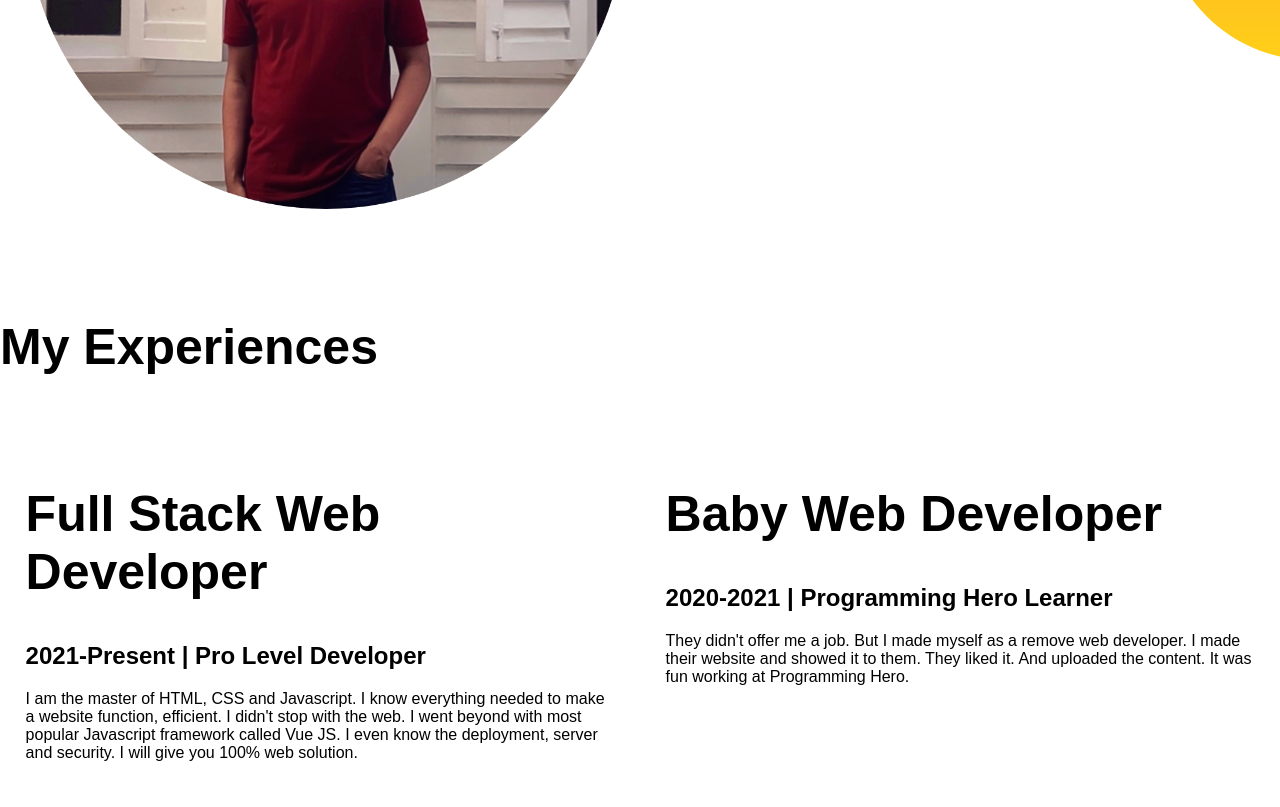
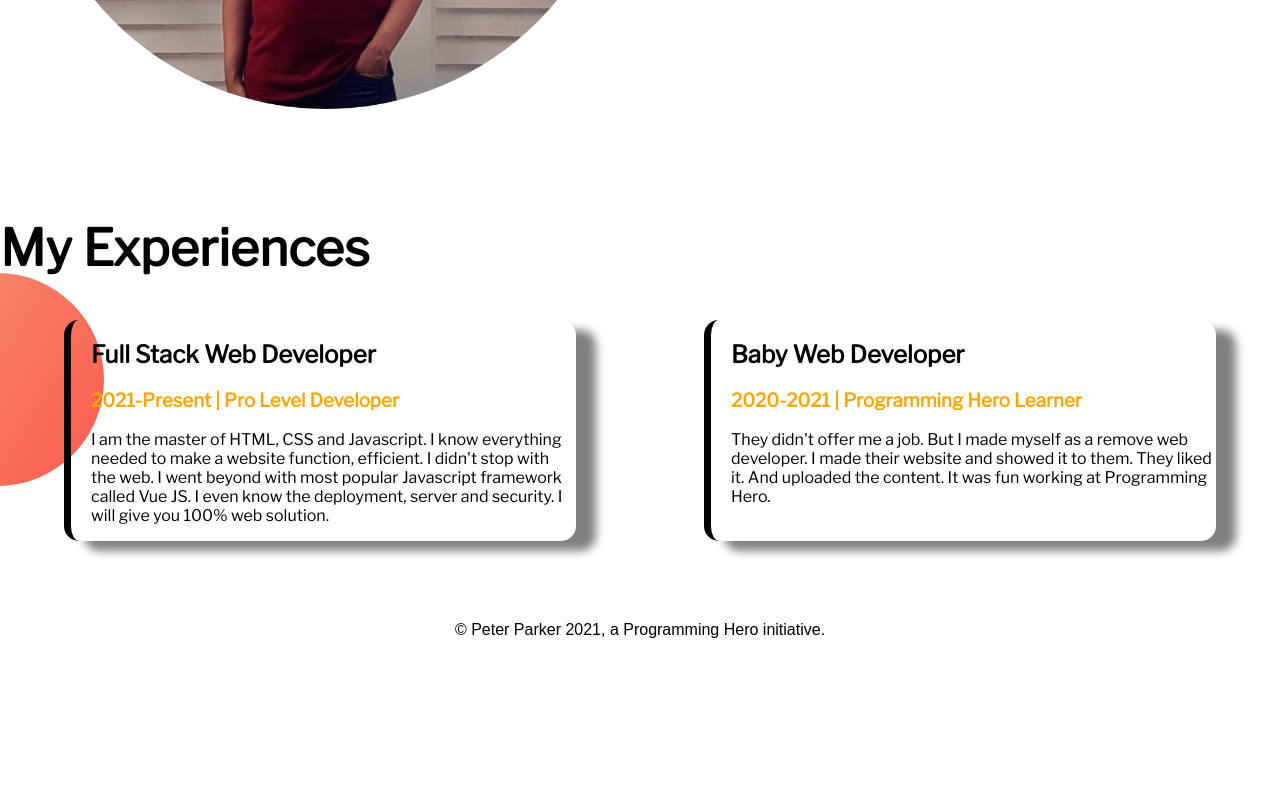
Before and after one commit to NayemurR/Nayemurs-portfolio, a plain HTML site: page index.html in a window 1280 px wide. Shown: the part 1152-1959 px from the top of the page. After the commit the page ends 1807 px from the top, so only its background shows below. Drawn offline with nearby package versions, Linux system fonts and the light colour scheme; a web font is replaced by a local one.

Commit message:
final update

```diff
--- a/index.html
+++ b/index.html
@@ -7,6 +7,9 @@
     <link rel="preconnect" href="https://fonts.googleapis.com">
     <link rel="preconnect" href="https://fonts.gstatic.com" crossorigin>
     <link href="https://fonts.googleapis.com/css2?family=Otomanopee+One&display=swap" rel="stylesheet">
+    <link rel="preconnect" href="https://fonts.googleapis.com">
+    <link rel="preconnect" href="https://fonts.gstatic.com" crossorigin>
+    <link href="https://fonts.googleapis.com/css2?family=Anton&family=Libre+Franklin&display=swap" rel="stylesheet">
     <title>Nayemur's Portfolio</title>
     <link rel="stylesheet" href="style.css">
 </head>
@@ -15,12 +18,17 @@
     <div class="half-width">
         <h1>Welcome to</h1>
         <h1 class="second-heading"><span class="orange">Nayemur Rahman's</span> World!</h1>
-        <h3>Building climber and train stopper</h3>
-        <p>Sed ornare sodales lectus in viverra. Praesent cursus imperdiet purus iaculis sagittis. Donec odio orci, porta non sagittis id, scelerisque id urna. Sed sollicitudin turpis eu tortor vehicula suscipit. Quisque sollicitudin lectus sed magna imperdiet rutrum. Vestibulum at erat elementum, maximus nulla a, euismod arcu. Nullam nec magna non quam tincidunt pulvinar sit amet nec ligula. Aliquam sed velit mollis, mollis massa ac, feugiat mauris. Nullam id elit ut arcu luctus consequat nec non risus. Morbi ut viverra metus</p>
+        <h3>Team manager, Novice Web Developer and Javascript Enthusiast</h3>
+        <p>I count myself as a hardworking person. I am an e-learning industry professional with an experience of 1+
+            years. I have experience of dealing with e-learning instructors all over the world.
+            </p>
+        <p>
+            JavaScript is my passion and I code with an urge to become a full stack developer.
+        </p>
         <a class="link-button" target="blank" href="https://www.linkedin.com/in/nayemur-rahman-2815661b6/">Hire me</a>
        </div>
        <div class="half-width">
-        <img src="images/nayem_1.png" alt="Your dream developer" height="600px" width="600px">
+        <img src="images/nayem_1.png" alt="Your dream developer" height="500px" width="500px">
        </div>
    </section>
    <section class="dream-big flexible-section">
@@ -35,20 +43,25 @@
        </div>
 
    </section>
-   <section class="experience">
+
+   <section class="experience font-styles">
        <h1>My Experiences</h1>
        <div class="flexible-section">
-        <div class="half-width">
-            <h1>Full Stack Web Developer</h1>
-            <h2>2021-Present | Pro Level Developer</h2>
+
+        <div id="full-stack-exp" class="experience-item">
+            <h2>Full Stack Web Developer</h2>
+            <h3 class="orange">2021-Present | Pro Level Developer</h3>
             <p>I am the master of HTML, CSS and Javascript. I know everything needed to make a website function, efficient. I didn't stop with the web. I went beyond with most popular Javascript framework called Vue JS. I even know the deployment, server and security. I will give you 100% web solution.</p>
            </div>
-        <div class="half-width">
-            <h1>Baby Web Developer</h1>
-            <h2>2020-2021 | Programming Hero Learner</h2>
+        <div id="web-deve-first" class="experience-item">
+            <h2>Baby Web Developer</h2>
+            <h3 class="orange">2020-2021 | Programming Hero Learner</h3>
             <p>They didn't offer me a job. But I made myself as a remove web developer. I made their website and showed it to them. They liked it. And uploaded the content. It was fun working at Programming Hero.</p>
         </div>
     </div>
    </section>
+   <footer>
+       <p>© Peter Parker 2021, a Programming Hero initiative.</p>
+   </footer>
 </body>
 </html>
--- a/style.css
+++ b/style.css
@@ -20,7 +20,7 @@ h1{
     padding: 2%;
 }
 .half-width image{
-    width: 70%;
+    width: 100%;
 }
 .link-button{
     text-decoration: none;
@@ -38,3 +38,33 @@ h1{
     background-repeat: no-repeat;
     background-position: right ;
 }
+.experience-item{
+    width: 40%;
+    margin-left: 5%;
+    margin-right: 5%;
+    border-radius: 15px;
+    padding-left: 20px;
+    box-shadow: 20px 10px 10px gray;
+}
+.experience{
+    background-image: url(images/exp-bg.png);
+    background-repeat: no-repeat;
+    background-position:left;
+}
+.font-styles{
+    font-family: 'Anton', sans-serif;
+    font-family: 'Libre Franklin', sans-serif;
+}
+#web-deve-first{
+    border-left: 7px solid;
+    border-image: linear gradient(green, gray);
+    border-image-slice: 1;
+}
+#full-stack-exp{
+    border-left: 7px solid;
+    border-image: linear gradient(green, gray);
+    border-image-slice: 1;
+}
+footer p{
+    text-align: center;
+}
```
